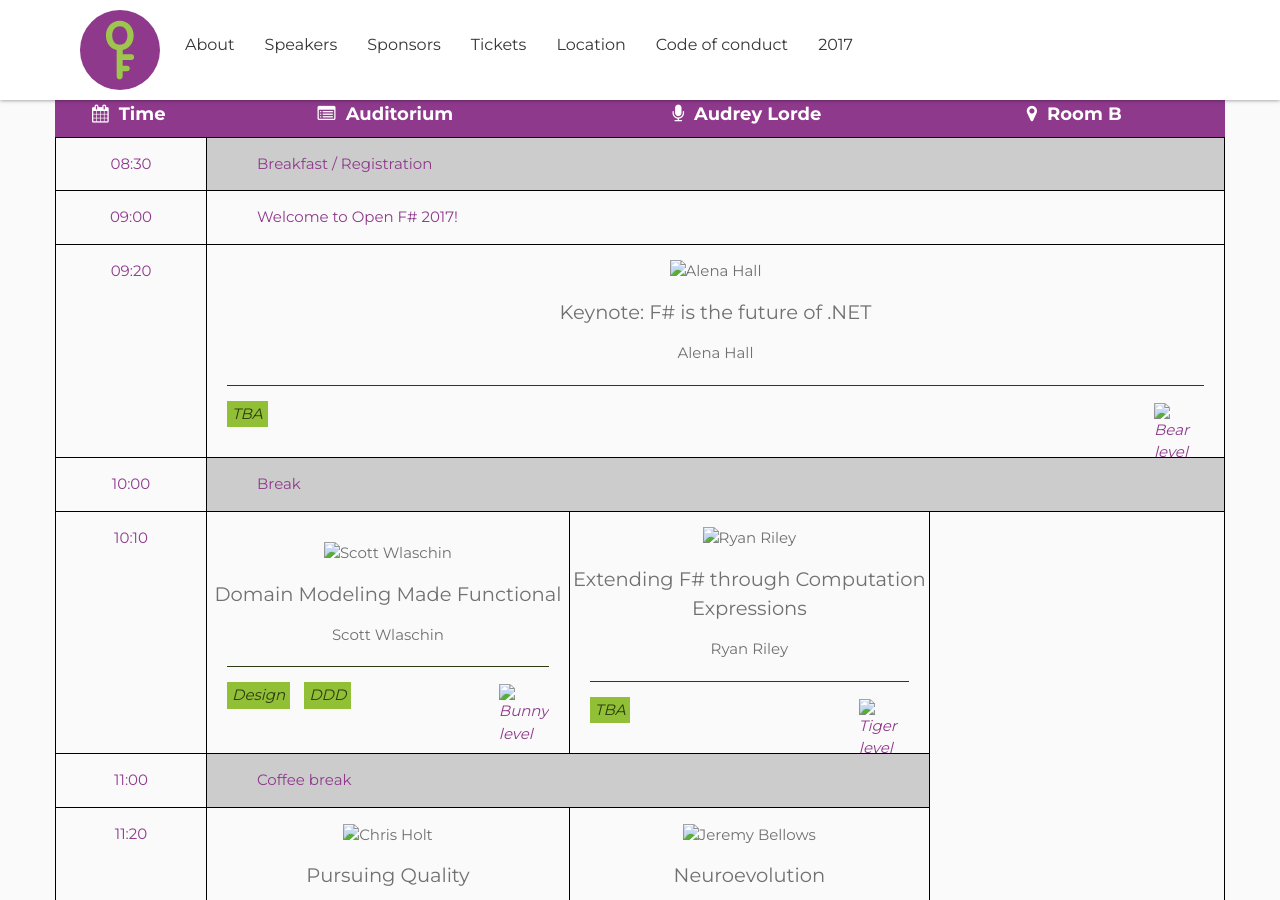
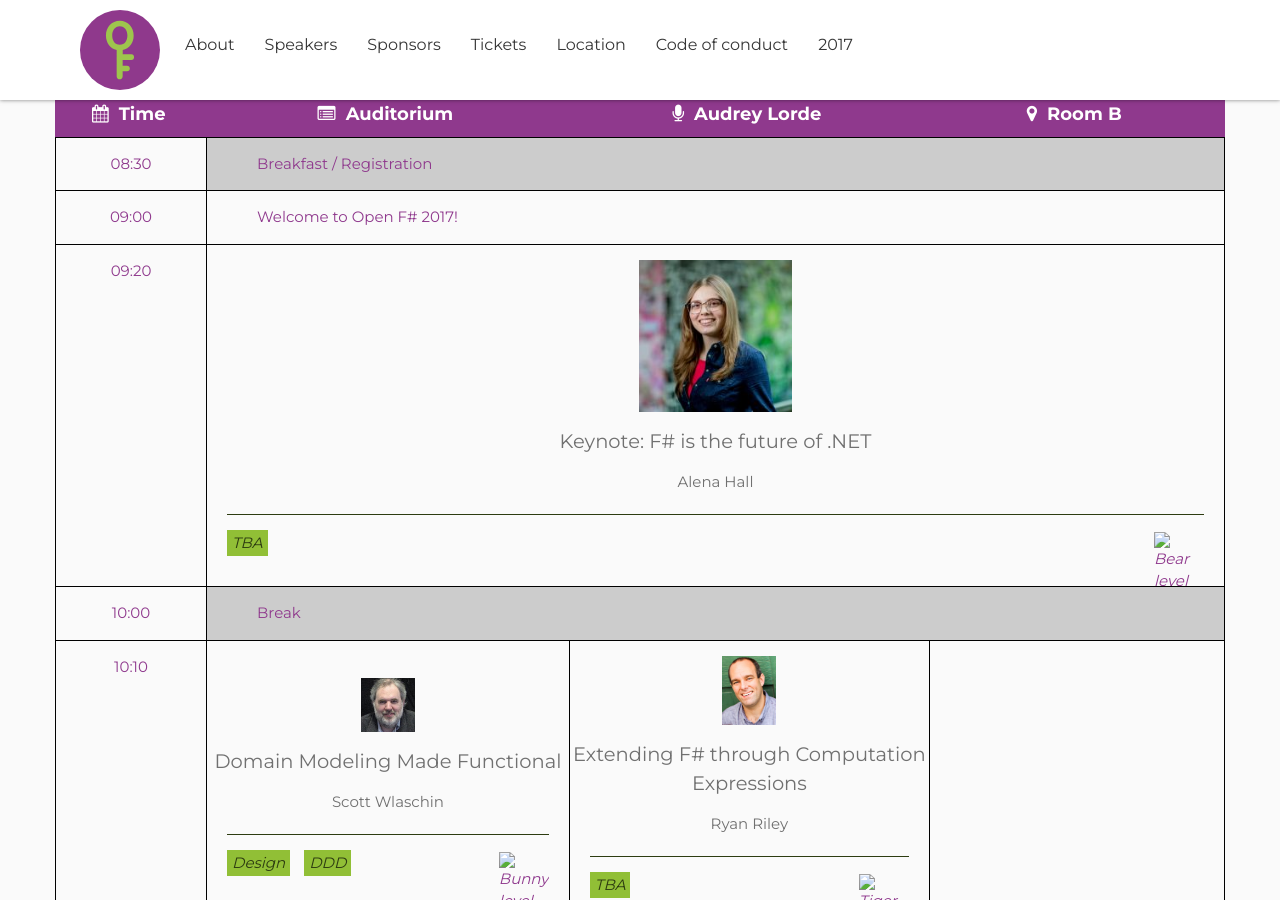
Before and after one commit to open-fsharp/open-fsharp.github.io, a Jekyll site: the page built from 2017/schedule.md, in a window 1280 px wide and 900 px high, scrolled down 476 px. Built offline with Jekyll 4.4.1, drawn with Linux system fonts in a browser that asks for light colours; comment, search, counter and statistics services are not loaded.

Commit message:
fix photo speakers 2017

```diff
--- a/2017/schedule.md
+++ b/2017/schedule.md
@@ -77,7 +77,7 @@
                                             <td colspan="3" class="item-inner event-schedule-speaker">
                                                 <div>
                                                     <a href="#" data-toggle="modal" data-target="#alenahall">
-                                                        <img src="assets/images/speakers/alena-hall.jpg" alt="Alena Hall" />
+                                                        <img src="{{ site.baseurl }}public/assets/speakers/2017/alena-hall.jpg" alt="Alena Hall" />
                                                         <div class="title">Keynote: F# is the future of .NET</div>
                                                         <div>Alena Hall</div>
                                                     </a>
@@ -99,7 +99,7 @@
                                             <td class="item-inner event-schedule-speaker">
                                                 <div>
                                                     <a href="#" data-toggle="modal" data-target="#scottwlaschin">
-                                                        <img src="assets/images/speakers/scott-wlaschin.jpg" alt="Scott Wlaschin" />
+                                                        <img src="{{ site.baseurl }}public/assets/speakers/2017/scott-wlaschin.jpg" alt="Scott Wlaschin" />
                                                         <div class="title">Domain Modeling Made Functional</div>
                                                         <div>Scott Wlaschin</div>
                                                     </a>
@@ -115,7 +115,7 @@
                                             <td class="item-inner event-schedule-speaker">
                                                 <div>
                                                     <a href="#" data-toggle="modal" data-target="#ryanriley">
-                                                        <img src="assets/images/speakers/Ryan.jpg" alt="Ryan Riley" />
+                                                        <img src="{{ site.baseurl }}public/assets/speakers/2017/Ryan.jpg" alt="Ryan Riley" />
                                                         <div class="title">Extending F# through Computation Expressions</div>
                                                         <div>Ryan Riley</div>
                                                     </a>
@@ -138,7 +138,7 @@
                                             <td class="item-inner event-schedule-speaker">
                                                 <div>
                                                     <a href="#" data-toggle="modal" data-target="#chrisholt">
-                                                        <img src="assets/images/speakers/chris-holt.jpg" alt="Chris Holt" />
+                                                        <img src="{{ site.baseurl }}public/assets/speakers/2017/chris-holt.jpg" alt="Chris Holt" />
                                                         <div class="title">Pursuing Quality</div>
                                                         <div>Chris Holt</div>
                                                     </a>
@@ -153,7 +153,7 @@
                                             <td class="item-inner event-schedule-speaker">
                                                 <div>
                                                     <a href="#" data-toggle="modal" data-target="#jeremybellows">
-                                                        <img src="assets/images/speakers/jeremy-bellows.jpg" alt="Jeremy Bellows" />
+                                                        <img src="{{ site.baseurl }}public/assets/speakers/2017/jeremy-bellows.jpg" alt="Jeremy Bellows" />
                                                         <div class="title">Neuroevolution</div>
                                                         <div>Jeremy Bellows</div>
                                                     </a>
@@ -176,7 +176,7 @@
                                             <td class="item-inner event-schedule-speaker">
                                                 <div>
                                                     <a href="#" data-toggle="modal" data-target="#ericlynn">
-                                                        <img src="assets/images/speakers/eric-lynn.jpg" alt="Eric Lynn" />
+                                                        <img src="{{ site.baseurl }}public/assets/speakers/2017/eric-lynn.jpg" alt="Eric Lynn" />
                                                         <div class="title">Asynchrony on Steroids: An Introduction to Agent-Based Development in F#</div>
                                                         <div>Eric Lynn</div>
                                                     </a>
@@ -199,7 +199,7 @@
                                             <td class="item-inner event-schedule-speaker">
                                                 <div>
                                                     <a href="#" data-toggle="modal" data-target="#marcusgriep">
-                                                        <img src="assets/images/speakers/marcus-griep.jpg" alt="Marcus Griep" />
+                                                        <img src="{{ site.baseurl }}public/assets/speakers/2017/marcus-griep.jpg" alt="Marcus Griep" />
                                                         <div class="title">Freya: Building services with the HTTP machine</div>
                                                         <div>Marcus Griep</div>
                                                     </a>
@@ -221,7 +221,7 @@
                                             <td class="item-inner event-schedule-speaker">
                                                 <div>
                                                     <a href="#" data-toggle="modal" data-target="#jeremyabbot">
-                                                        <img src="assets/images/speakers/Jeremy.jpg" alt="Jeremy Abbot" />
+                                                        <img src="{{ site.baseurl }}public/assets/speakers/2017/Jeremy.jpg" alt="Jeremy Abbot" />
                                                         <div class="title">Exploring the F# Stack of Happiness</div>
                                                         <div>Jeremy Abbott</div>
                                                     </a>
@@ -237,7 +237,7 @@
                                             <td class="item-inner event-schedule-speaker">
                                                 <div>
                                                     <a href="#" data-toggle="modal" data-target="#darrenplatt">
-                                                        <img src="assets/images/speakers/Darren-Platt.png" alt="Darren Platt" />
+                                                        <img src="{{ site.baseurl }}public/assets/speakers/2017/Darren-Platt.png" alt="Darren Platt" />
                                                         <div class="title">GSL: a compiler tool-chain whose target architecture is life itself</div>
                                                         <div>Darren Platt</div>
                                                     </a>
@@ -265,7 +265,7 @@
                                                 <div class="title">Lightning talks</div>
                                                 <div>
                                                     <a href="#" data-toggle="modal" data-target="#willsmith">
-                                                        <img src="assets/images/speakers/will-smith.jpg" alt="Will Smith" />
+                                                        <img src="{{ site.baseurl }}public/assets/speakers/2017/will-smith.jpg" alt="Will Smith" />
                                                         <div class="title">Writing a F# DSL for Xamarin.UITest</div>
                                                         <div>Will Smith</div>
                                                     </a>
@@ -279,7 +279,7 @@
                                                 </div>
                                                 <div>
                                                     <a href="#" data-toggle="modal" data-target="#ericknutsen">
-                                                        <img src="assets/images/speakers/eric-knutsen.jpg" alt="Eric Knutsen" />
+                                                        <img src="{{ site.baseurl }}public/assets/speakers/2017/eric-knutsen.jpg" alt="Eric Knutsen" />
                                                         <div class="title">Using Windowed Aggregate Forecasts to Detect Customer Impacting Outages of Online Services.</div>
                                                         <div>Eric Knutsen</div>
                                                     </a>
@@ -294,7 +294,7 @@
                                                 </div>
                                                 <div>
                                                     <a href="#" data-toggle="modal" data-target="#phillipcarter">
-                                                        <img src="assets/images/speakers/phillip-carter.jpg" alt="Phillip Carter" />
+                                                        <img src="{{ site.baseurl }}public/assets/speakers/2017/phillip-carter.jpg" alt="Phillip Carter" />
                                                         <div class="title">Shipping .NET Core support for F#</div>
                                                         <div>Phillip Carter</div>
                                                     </a>
@@ -363,7 +363,7 @@
                                             <td class="item-inner event-schedule-speaker">
                                                 <div>
                                                     <a href="#" data-toggle="modal" data-target="#chrissmith">
-                                                        <img src="assets/images/speakers/chris-smith.jpg" alt="Chris Smith" />
+                                                        <img src="{{ site.baseurl }}public/assets/speakers/2017/chris-smith.jpg" alt="Chris Smith" />
                                                         <div class="title">Machine learning on Google's Cloud: everything there is to know</div>
                                                         <div>Chris Smith</div>
                                                     </a>
@@ -378,7 +378,7 @@
                                             <td rowspan="4" class="item-inner event-schedule-speaker">
                                                 <div>
                                                     <a href="#" data-toggle="modal" data-target="#scottwlaschin">
-                                                        <img src="assets/images/speakers/scott-wlaschin.jpg" alt="Scott Wlaschin" />
+                                                        <img src="{{ site.baseurl }}public/assets/speakers/2017/scott-wlaschin.jpg" alt="Scott Wlaschin" />
                                                         <div class="title">WORKSHOP</div>
                                                         <div class="title">Domain Driven Design with F#</div>
                                                         <div>Scott Wlaschin</div>
@@ -394,7 +394,7 @@
                                             <td rowspan="4" class="item-inner event-schedule-speaker">
                                                 <div>
                                                     <a href="#" data-toggle="modal" data-target="#enricosada">
-                                                        <img src="assets/images/speakers/enrico-sada.png" alt="Enrico Sada" />
+                                                        <img src="{{ site.baseurl }}public/assets/speakers/2017/enrico-sada.png" alt="Enrico Sada" />
                                                         <div class="title">WORKSHOP</div>
                                                         <div class="title">Modern F# development using new .NET Sdk</div>
                                                         <div>Enrico Sada</div>
@@ -421,7 +421,7 @@
                                             <td class="item-inner event-schedule-speaker">
                                                 <div>
                                                     <a href="#" data-toggle="modal" data-target="#vincentlabrecque">
-                                                        <img src="assets/images/speakers/vincent-labrecque.jpg" alt="Vincent Labrecque" />
+                                                        <img src="{{ site.baseurl }}public/assets/speakers/2017/vincent-labrecque.jpg" alt="Vincent Labrecque" />
                                                         <div class="title">F# from the trenches</div>
                                                         <div>Vincent Labrecque</div>
                                                     </a>
@@ -453,7 +453,7 @@
                                             <td rowspan="4" class="item-inner event-schedule-speaker">
                                                 <div>
                                                     <a href="#" data-toggle="modal" data-target="#lincolnatkinson">
-                                                        <img src="assets/images/speakers/Lincoln-Atkinson.jpg" alt="Lincoln Atkinson" />
+                                                        <img src="{{ site.baseurl }}public/assets/speakers/2017/Lincoln-Atkinson.jpg" alt="Lincoln Atkinson" />
                                                         <div class="title">WORKSHOP</div>
                                                         <div class="title">DIY blog comments with F# and Azure Functions</div>
                                                         <div>Lincoln Atkinson</div>
@@ -473,7 +473,7 @@
                                             <td rowspan="4" class="item-inner event-schedule-speaker">
                                                 <div>
                                                     <a href="#" data-toggle="modal" data-target="#ryanriley">
-                                                        <img src="assets/images/speakers/Ryan.jpg" alt="Ryan Riley" />
+                                                        <img src="{{ site.baseurl }}public/assets/speakers/2017/Ryan.jpg" alt="Ryan Riley" />
                                                         <div class="title">WORKSHOP</div>
                                                         <div class="title">The Agony and the Ecstasy of F# Scripting</div>
                                                         <div>Ryan Riley</div>
@@ -492,7 +492,7 @@
                                             <td class="item-inner event-schedule-speaker">
                                                 <div>
                                                     <a href="#" data-toggle="modal" data-target="#jamiedixon">
-                                                        <img src="assets/images/speakers/jamie-dixon.jpg" alt="Jamie Dixon" />
+                                                        <img src="{{ site.baseurl }}public/assets/speakers/2017/jamie-dixon.jpg" alt="Jamie Dixon" />
                                                         <div class="title">Stock Cars, Raspberry PI, and F# FTCF <br>(For the Checked Flag)</div>
                                                         <div>Jamie Dixon</div>
                                                     </a>
@@ -514,7 +514,7 @@
                                             <td class="item-inner event-schedule-speaker">
                                                 <div>
                                                     <a href="#" data-toggle="modal" data-target="#davecurylo">
-                                                        <img src="assets/images/speakers/dave-curylo.JPG" alt="Dave Curylo" />
+                                                        <img src="{{ site.baseurl }}public/assets/speakers/2017/dave-curylo.JPG" alt="Dave Curylo" />
                                                         <div class="title">Resilient F# in the Linux Ecosystem</div>
                                                         <div>Dave Curylo</div>
                                                     </a>
@@ -539,7 +539,7 @@
                                             <td class="item-inner event-schedule-speaker">
                                                 <div>
                                                     <a href="#" data-toggle="modal" data-target="#colingravill">
-                                                        <img src="assets/images/speakers/colin-gravill.jpg" alt="Colin Gravill" />
+                                                        <img src="{{ site.baseurl }}public/assets/speakers/2017/colin-gravill.jpg" alt="Colin Gravill" />
                                                         <div class="title">Reprogramming Biology with F#</div>
                                                         <div>Colin Gravill</div>
                                                     </a>
@@ -558,7 +558,7 @@
                                             <td class="item-inner event-schedule-speaker">
                                                 <div>
                                                     <a href="#" data-toggle="modal" data-target="#edgarsanchez">
-                                                        <img src="assets/images/speakers/edgar-sanchez.jpg" alt="Edgar Sanchez" />
+                                                        <img src="{{ site.baseurl }}public/assets/speakers/2017/edgar-sanchez.jpg" alt="Edgar Sanchez" />
                                                         <div class="title">Developing chatbots with F# and the Microsoft Bot Framework</div>
                                                         <div>Edgar Sanchez</div>
                                                     </a>
@@ -587,7 +587,7 @@
                                             <td colspan="3" class="item-inner event-schedule-speaker">
                                                 <div>
                                                     <a href="#" data-toggle="modal" data-target="#rickminerich">
-                                                        <img src="assets/images/speakers/richard-minerich.jpg" alt="Rick Minerich" />
+                                                        <img src="{{ site.baseurl }}public/assets/speakers/2017/richard-minerich.jpg" alt="Rick Minerich" />
                                                         <div class="title">Keynote: 7 Years of F#</div>
                                                         <div>Rick Minerich</div>
                                                     </a>
```
